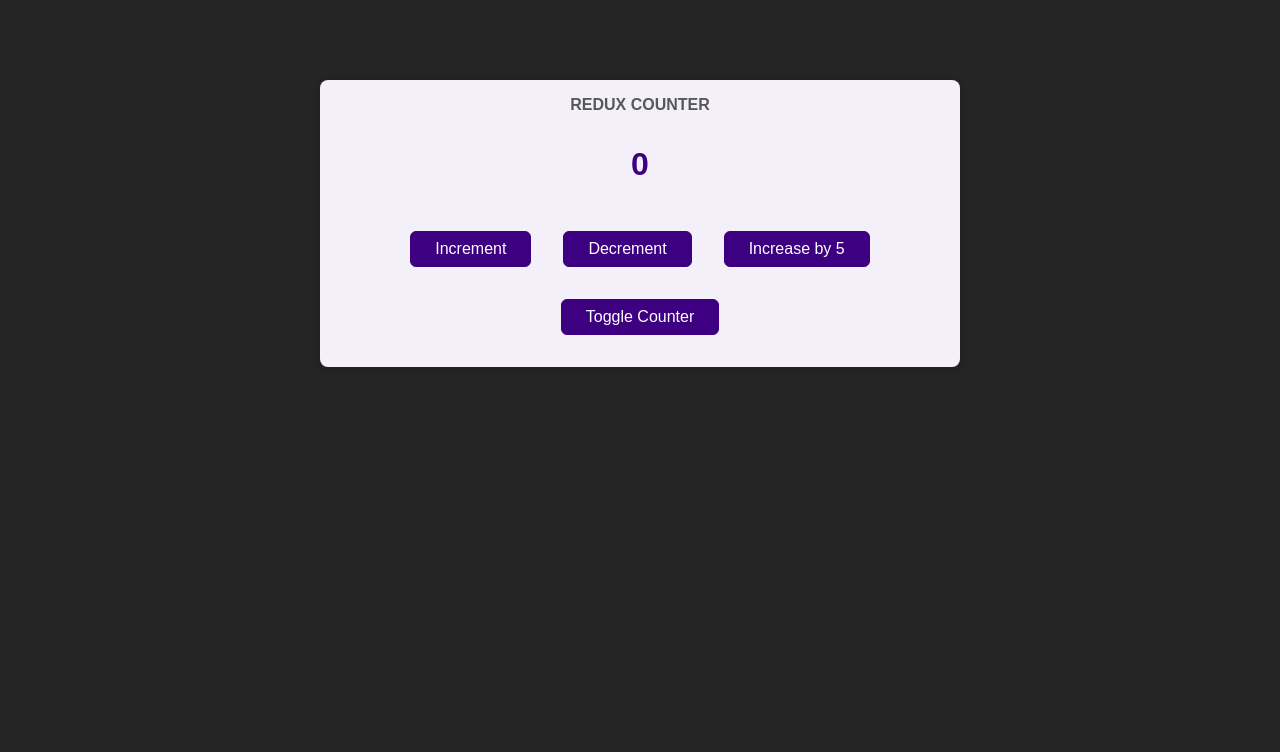
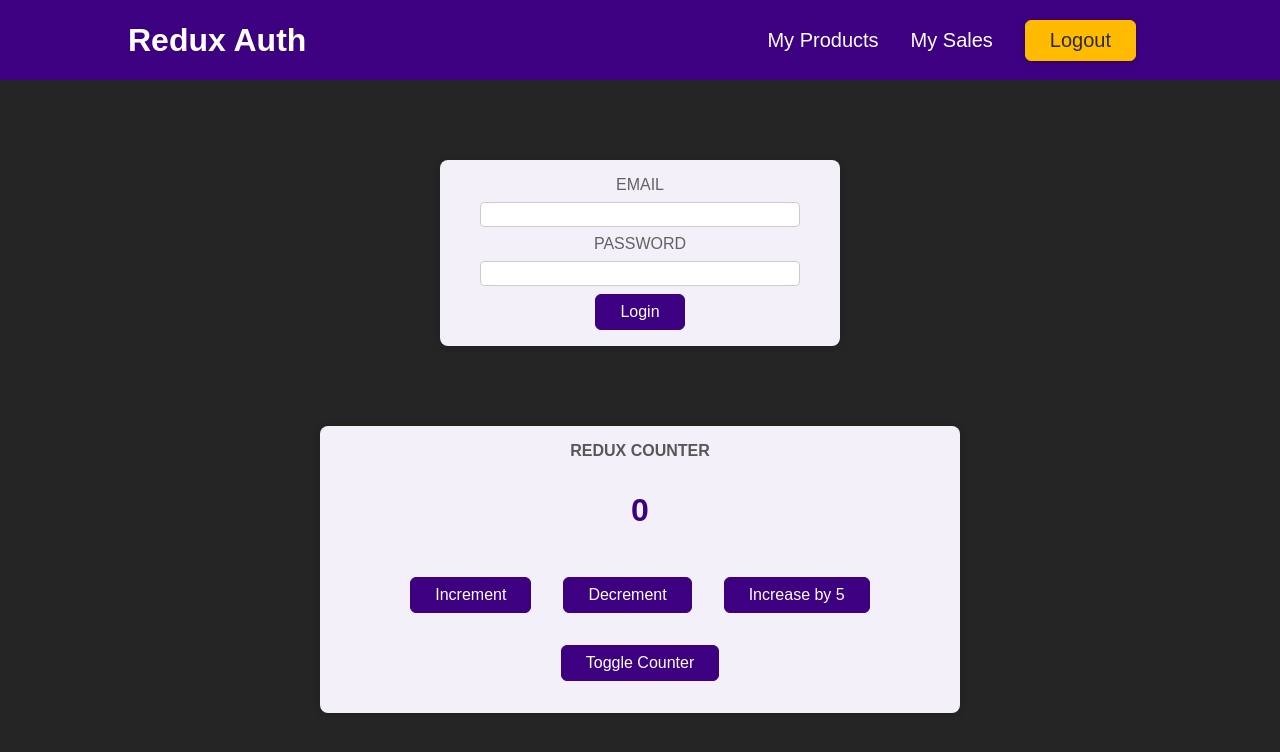
Before and after one commit to keroken/max-redux-basic, a React (Create React App) app: page / in a window 1280 px wide. Shown: the top 752 px of the page. Built offline with nearby package versions, Linux system fonts and the light colour scheme.

Commit message:
App - add Header, Auth and UserPrfile and add auth state from store

```diff
--- a/src/App.js
+++ b/src/App.js
@@ -1,8 +1,17 @@
 import Counter from './components/Counter';
+import Header from './components/Header';
+import Auth from './components/Auth';
+import UserProfile from './components/UserProfile';
+import { useSelector } from 'react-redux';
 
 function App() {
+  const isAuthenticated = useSelector(state => state.auth.isAuthenticated);
   return (
-    <Counter />
+    <>
+      <Header />
+      {isAuthenticated ? <UserProfile /> : <Auth />}
+      <Counter />
+    </>
   );
 }
 
```
